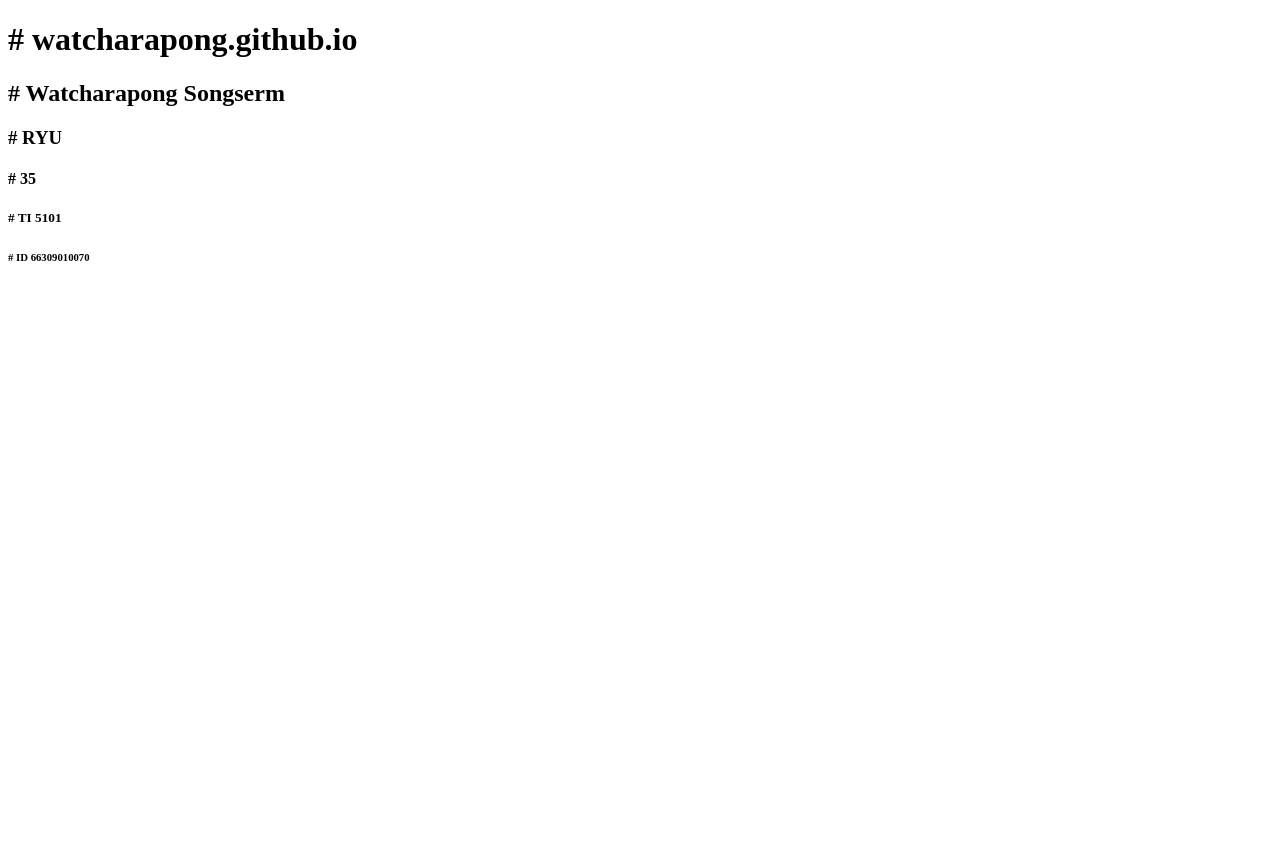
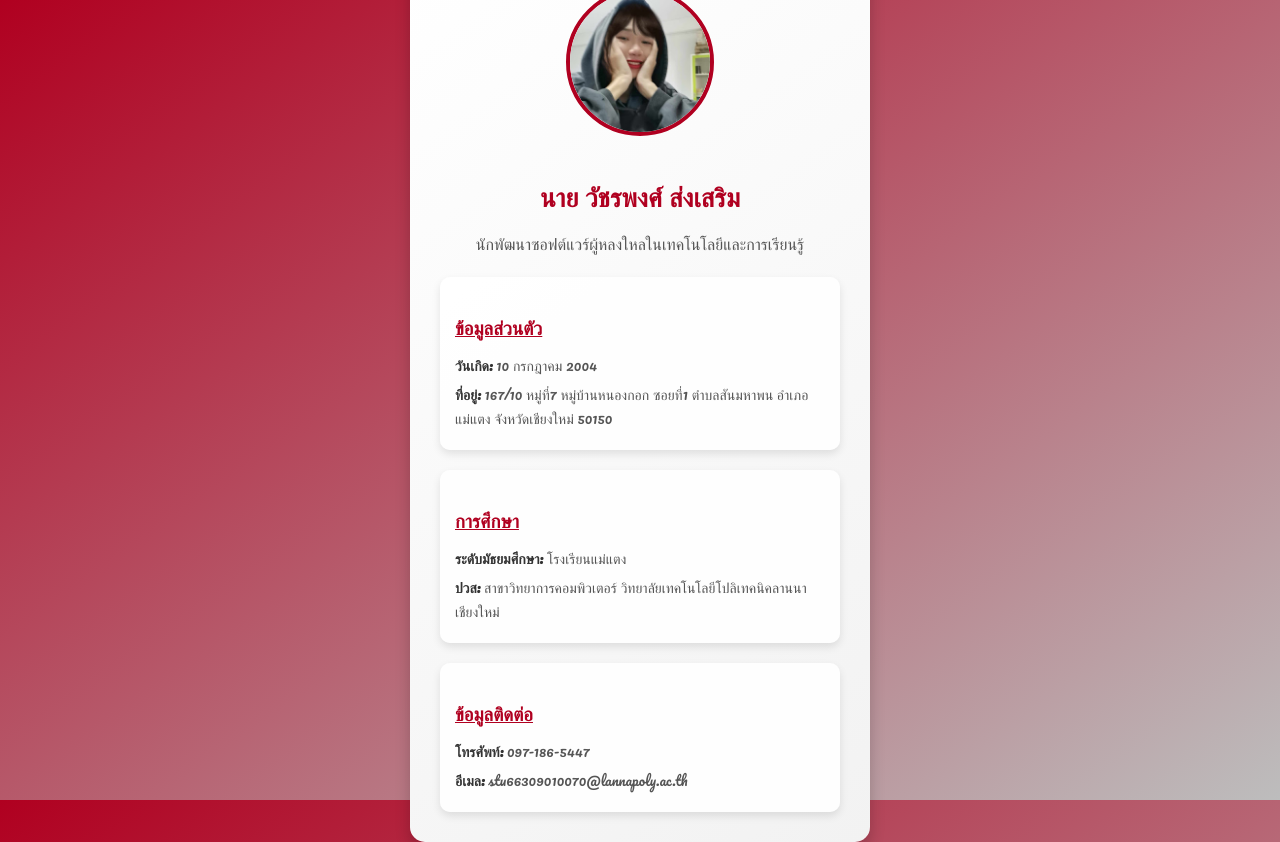
Before and after one commit to Watcharapong2004/watcharapong.github.io, a plain HTML site: page index.html in a window 1280 px wide. Before the commit the page ends 800 px from the top, so only its background shows below. Drawn offline with Linux system fonts and the light colour scheme.

Commit message:
Update index.html
Update รูปโปร สีbgเป็น แดงเงิน ใส่บล็อกให้ข้อมูล เพิ่ม ข้อมูลส่วนตัว การศึกษา ข้อมูลติดต่อ เปลี่ยนฟอนต์

```diff
--- a/index.html
+++ b/index.html
@@ -3,16 +3,95 @@
 <head>
     <meta charset="UTF-8">
     <meta name="viewport" content="width=device-width, initial-scale=1.0">
-    <title>Document</title>
+    <title>Profile Page</title>
+    <link href="https://fonts.googleapis.com/css2?family=Pacifico&display=swap" rel="stylesheet">
+    <style>
+        body {
+            font-family: 'Pacifico', cursive; /* ฟอนต์น่ารัก */
+            background: linear-gradient(145deg, #b00020, #bdbdbd); /* ไล่สีแดงและเงิน */
+            margin: 0;
+            padding: 0;
+            display: flex;
+            justify-content: center;
+            align-items: center;
+            height: 100vh;
+        }
+        .profile-card {
+            background: linear-gradient(145deg, #ffffff, #f2f2f2); /* พื้นหลังการ์ดเงิน */
+            border-radius: 15px;
+            box-shadow: 0 8px 15px rgba(0, 0, 0, 0.2);
+            text-align: center;
+            padding: 30px;
+            max-width: 400px;
+            width: 100%;
+            color: #333;
+        }
+        .profile-card img {
+            width: 140px;
+            height: 140px;
+            border-radius: 50%;
+            object-fit: cover;
+            border: 4px solid #b00020; /* สีแดง */
+            margin-bottom: 20px;
+        }
+        .profile-card h2 {
+            margin: 10px 0;
+            font-size: 26px;
+            color: #b00020; /* สีแดง */
+        }
+        .profile-card p {
+            margin: 5px 0;
+            color: #555; /* เทา */
+            font-size: 16px;
+        }
+        .profile-card .section {
+            margin-top: 20px;
+            text-align: left;
+            padding: 15px;
+            background: rgba(255, 255, 255, 0.9); /* พื้นหลังโปร่งแสง */
+            border-radius: 10px;
+            box-shadow: 0 4px 8px rgba(0, 0, 0, 0.1);
+        }
+        .profile-card .section h3 {
+            color: #b00020; /* สีแดง */
+            text-decoration: underline;
+            margin-bottom: 10px;
+        }
+        .profile-card .section p {
+            margin: 5px 0;
+            font-size: 14px;
+        }
+        .profile-card .section p strong {
+            color: #333; /* สีเงิน */
+        }
+    </style>
 </head>
 <body>
-    <h1># watcharapong.github.io</h1>
+    <div class="profile-card">
+        <img src="13.jpg" alt="Profile Picture">
+        <h2>นาย วัชรพงศ์ ส่งเสริม</h2>
+        <p>นักพัฒนาซอฟต์แวร์ผู้หลงใหลในเทคโนโลยีและการเรียนรู้</p>
 
-    <h2># Watcharapong Songserm</h2>
-    <h3># RYU</h3>
-    <h4># 35</h4>
-    <h5># TI 5101</h5>
-    <h6># ID 66309010070</h6>
+        <!-- ส่วนข้อมูลส่วนตัว -->
+        <div class="section">
+            <h3>ข้อมูลส่วนตัว</h3>
+            <p><strong>วันเกิด:</strong> 10 กรกฎาคม 2004</p>
+            <p><strong>ที่อยู่:</strong> 167/10 หมู่ที่7 หมู่บ้านหนองกอก ซอยที่1 ตำบลสันมหาพน อำเภอแม่แตง จังหวัดเชียงใหม่ 50150</p>
+        </div>
 
+        <!-- ส่วนการศึกษา -->
+        <div class="section">
+            <h3>การศึกษา</h3>
+            <p><strong>ระดับมัธยมศึกษา:</strong> โรงเรียนแม่แตง</p>
+            <p><strong>ปวส:</strong> สาขาวิทยาการคอมพิวเตอร์ วิทยาลัยเทคโนโลยีโปลิเทคนิคลานนา เชียงใหม่</p>
+        </div>
+
+        <!-- ส่วนข้อมูลติดต่อ -->
+        <div class="section">
+            <h3>ข้อมูลติดต่อ</h3>
+            <p><strong>โทรศัพท์:</strong> 097-186-5447</p>
+            <p><strong>อีเมล:</strong> stu66309010070@lannapoly.ac.th</p>
+        </div>
+    </div>
 </body>
 </html>
```
